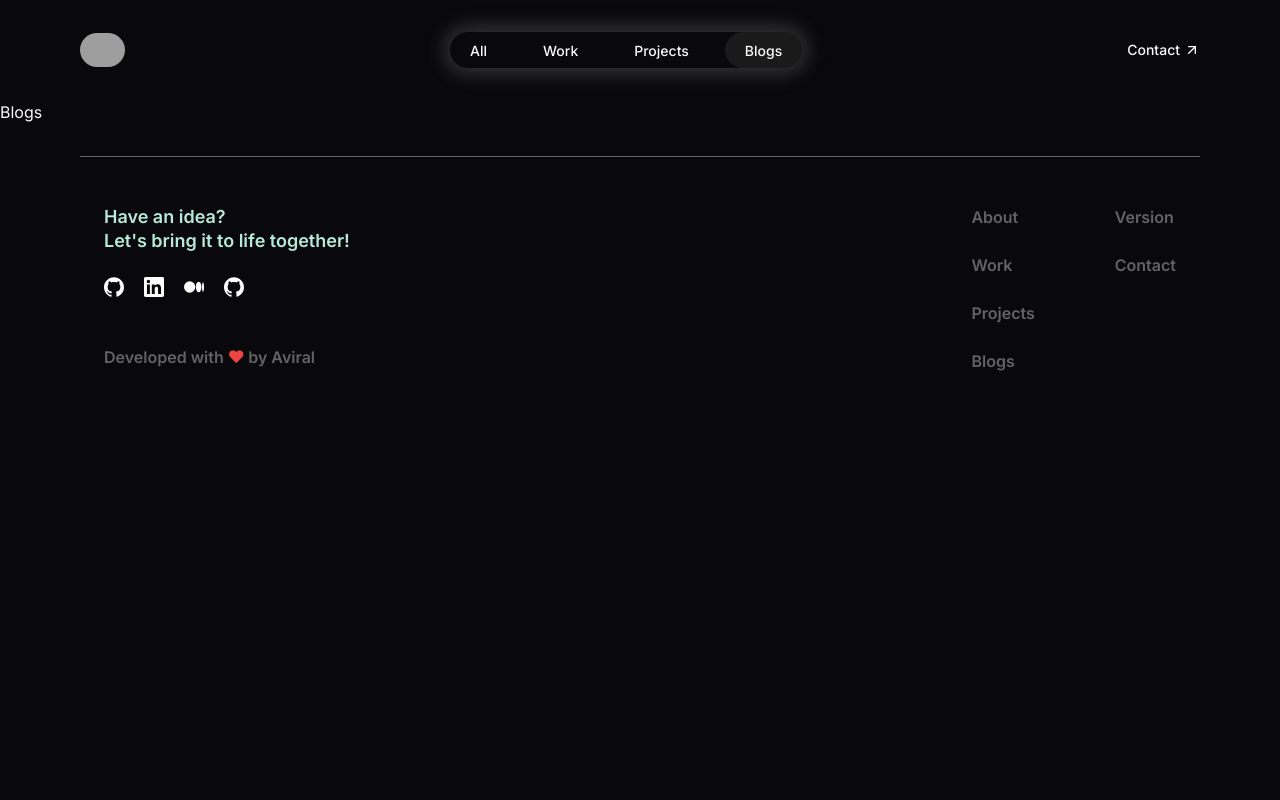
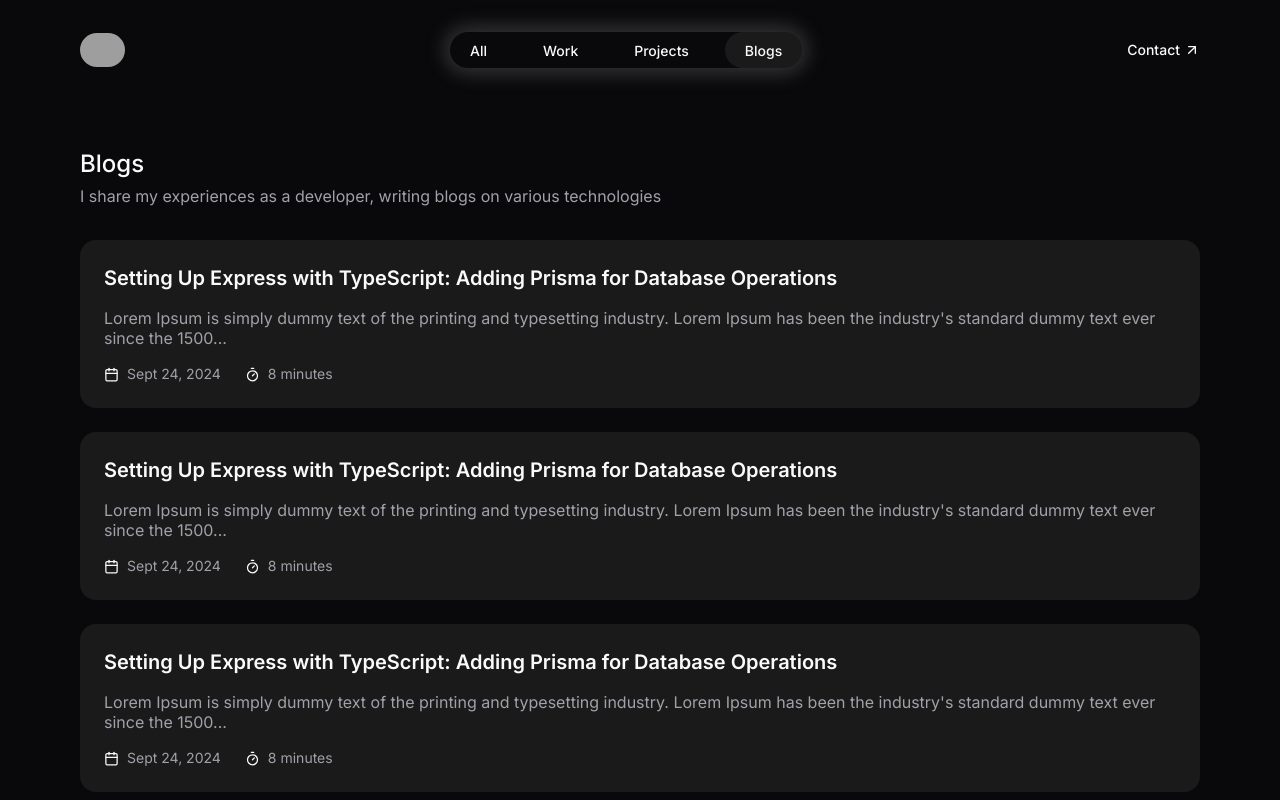
Before and after one commit to aviralj02/portfolio-v2, a Next.js app: page /blogs in a window 1280 px wide. Shown: the top 800 px of the page. Built offline with nearby package versions, Linux system fonts and the light colour scheme; grey boxes are pictures that could not be loaded.

Commit message:
feat: :sparkles: add blogs page + minor css changes

```diff
--- a/src/app/blogs/page.tsx
+++ b/src/app/blogs/page.tsx
@@ -1,9 +1,65 @@
+import BlogCard from "@/components/blogs/BlogCard";
+import PageWrapper from "@/components/PageWrapper";
 import React from "react";
 
 type Props = {};
 
+type BlogType = {
+  title: string;
+  description: string;
+  publishedAt: string;
+  readTime: number;
+  link: string;
+};
+
 const Blogs = (props: Props) => {
-  return <div>Blogs</div>;
+  const blogs: BlogType[] = [
+    {
+      title:
+        "Setting Up Express with TypeScript: Adding Prisma for Database Operations",
+      description:
+        "Lorem Ipsum is simply dummy text of the printing and typesetting industry. Lorem Ipsum has been the industry's standard dummy text ever since the 1500s, Lorem Ipsum is simply dummy text of the printing and typesetting industry. Lorem Ipsum has been the industry's standard dummy text ever si",
+      publishedAt: "Sept 24, 2024",
+      readTime: 8,
+      link: "/",
+    },
+    {
+      title:
+        "Setting Up Express with TypeScript: Adding Prisma for Database Operations",
+      description:
+        "Lorem Ipsum is simply dummy text of the printing and typesetting industry. Lorem Ipsum has been the industry's standard dummy text ever since the 1500s, Lorem Ipsum is simply dummy text of the printing and typesetting industry. Lorem Ipsum has been the industry's standard dummy text ever si",
+      publishedAt: "Sept 24, 2024",
+      readTime: 8,
+      link: "/",
+    },
+    {
+      title:
+        "Setting Up Express with TypeScript: Adding Prisma for Database Operations",
+      description:
+        "Lorem Ipsum is simply dummy text of the printing and typesetting industry. Lorem Ipsum has been the industry's standard dummy text ever since the 1500s, Lorem Ipsum is simply dummy text of the printing and typesetting industry. Lorem Ipsum has been the industry's standard dummy text ever si",
+      publishedAt: "Sept 24, 2024",
+      readTime: 8,
+      link: "/",
+    },
+  ];
+
+  return (
+    <PageWrapper className="flex flex-col gap-8 sm:my-12 my-6">
+      <div className="flex flex-col items-start text-primary gap-1">
+        <h1 className="sm:text-2xl text-xl font-medium">Blogs</h1>
+        <p className="sm:text-base text-sm text-muted-foreground">
+          I share my experiences as a developer, writing blogs on various
+          technologies
+        </p>
+      </div>
+
+      <div className="w-full flex flex-col gap-6">
+        {blogs.map((blog: BlogType) => (
+          <BlogCard key={blog.title} blog={blog} />
+        ))}
+      </div>
+    </PageWrapper>
+  );
 };
 
 export default Blogs;
--- a/src/app/globals.css
+++ b/src/app/globals.css
@@ -28,10 +28,8 @@
     --ring: 240 5.9% 10%;
     --radius: 0.5rem;
     --dim: 0 0% 55%;
+    --navShadow: 0px 0px 20px 5px rgba(150, 150, 150, 0.2);
     /* --navShadow: 0px 0px 20px 5px rgba(0, 0, 0, 0.1); */
-    --navShadow: 0px 0px 20px 5px rgba(150, 150, 150, 0.2);
-    /* --navShadow: 0px 0px 20px 5px rgba(192, 192, 192, 0.25); */
-    /* --navShadow: 0px 0px 20px 5px rgba(240, 128, 128, 0.3); */
   }
 
   .dark {
@@ -40,7 +38,6 @@
     --card: 0 0% 10.2%;
     --card-foreground: 0 0% 98%;
     --card-gradient: linear-gradient(to bottom, #000000, #3c3c3c);
-    /* --card-gradient: linear-gradient(to bottom, black, #333, bl ack); */
     --popover: 240 10% 3.9%;
     --popover-foreground: 0 0% 98%;
     --primary: 0 0% 98%;
--- a/src/app/projects/page.tsx
+++ b/src/app/projects/page.tsx
@@ -9,9 +9,9 @@ type ProjectType = {
   description: string;
   live?: string;
   github: string;
-  banner: string;
   icon: string;
   stack: string[];
+  bgColor: string;
 };
 
 const Projects = (props: Props) => {
@@ -22,7 +22,7 @@ const Projects = (props: Props) => {
         "Platform allowing users to engage in conversational interactions with PDF documents using LLM by Open AI.",
       live: "https://docu-inquire.vercel.app/",
       github: "https://github.com/aviralj02/docu-inquire",
-      banner: process.env.DUMMY_BANNER_LINK!,
+      bgColor: "#6C7AFF",
       icon: process.env.DUMMY_ICON_LINK!,
       stack: [
         "Typescript",
@@ -39,7 +39,7 @@ const Projects = (props: Props) => {
         "Platform allowing users to engage in conversational interactions with PDF documents using LLM by Open AI.",
       live: "https://docu-inquire.vercel.app/",
       github: "https://github.com/aviralj02/docu-inquire",
-      banner: process.env.DUMMY_BANNER_LINK!,
+      bgColor: "#6C7AFF",
       icon: process.env.DUMMY_ICON_LINK!,
       stack: [
         "Typescript",
@@ -56,7 +56,7 @@ const Projects = (props: Props) => {
         "Platform allowing users to engage in conversational interactions with PDF documents using LLM by Open AI.",
       live: "https://docu-inquire.vercel.app/",
       github: "https://github.com/aviralj02/docu-inquire",
-      banner: process.env.DUMMY_BANNER_LINK!,
+      bgColor: "#6C7AFF",
       icon: process.env.DUMMY_ICON_LINK!,
       stack: [
         "Typescript",
@@ -70,11 +70,11 @@ const Projects = (props: Props) => {
   ];
 
   return (
-    <PageWrapper className="flex flex-col sm:my-12 my-6 gap-8">
+    <PageWrapper className="flex flex-col gap-8 sm:my-12 my-6">
       <div className="flex flex-col items-start text-primary gap-1">
         <h1 className="sm:text-2xl text-xl font-medium">Projects</h1>
         <p className="sm:text-base text-sm text-muted-foreground">
-          Here are some of the projects I've worked on
+          Here are some of the projects I&apos;ve worked on
         </p>
       </div>
 
--- a/src/app/work/page.tsx
+++ b/src/app/work/page.tsx
@@ -41,7 +41,7 @@ const Work = (props: Props) => {
           </h1>
           <p className="sm:text-base text-sm text-muted-foreground">
             Growing through hands-on experience, here&apos;s a glimpse into my
-            professional journey so far.
+            professional journey so far
           </p>
         </div>
 
--- a/src/components/Navbar.tsx
+++ b/src/components/Navbar.tsx
@@ -36,7 +36,7 @@ const Navbar = (props: Props) => {
 
   return (
     <nav className="shadow-navShadow rounded-full">
-      <ul className="flex gap-2 sm:gap-4 list-none">
+      <ul className="flex gap-1 sm:gap-4 list-none">
         {navLinks.map((link: NavLink) => (
           <li key={link.label} className="relative py-[6px] px-5">
             <Link
--- /dev/null
+++ b/src/components/blogs/BlogCard.tsx
@@ -0,0 +1,48 @@
+import { Calendar, Timer } from "lucide-react";
+import React from "react";
+
+type Props = {
+  blog: BlogType;
+};
+
+type BlogType = {
+  title: string;
+  description: string;
+  publishedAt: string;
+  readTime: number;
+  link: string;
+};
+
+const BlogCard = ({ blog }: Props) => {
+  return (
+    <a
+      href={blog.link}
+      rel="noreferrer"
+      className="w-full flex flex-col items-start gap-4 p-6 bg-card rounded-2xl hover:bg-muted transition-all"
+    >
+      <h2 className="text-base sm:text-xl text-primary font-semibold">
+        {blog.title}
+      </h2>
+      <p className="text-xs sm:text-base leading-tight sm:leading-tight text-muted-foreground">
+        {blog.description.substring(0, 150) + "..."}
+      </p>
+
+      <div className="flex flex-col sm:flex-row gap-3 sm:gap-6">
+        <div className="flex items-center gap-2">
+          <Calendar width={15} height={15} />
+          <span className="text-muted-foreground text-xs sm:text-sm">
+            {blog.publishedAt}
+          </span>
+        </div>
+        <div className="flex items-center gap-2">
+          <Timer width={15} height={15} />
+          <span className="text-muted-foreground text-xs sm:text-sm">
+            {blog.readTime} minutes
+          </span>
+        </div>
+      </div>
+    </a>
+  );
+};
+
+export default BlogCard;
--- a/src/components/projects/ProjectCard.tsx
+++ b/src/components/projects/ProjectCard.tsx
@@ -16,17 +16,15 @@ type ProjectType = {
   description: string;
   live?: string;
   github: string;
-  banner: string;
   icon: string;
   stack: string[];
+  bgColor: string;
 };
 
 const ProjectCard = ({ project }: Props) => {
   return (
     <div
-      style={{
-        backgroundImage: `url(${project.banner})`,
-      }}
+      style={{ backgroundColor: project.bgColor }}
       className="relative flex flex-col w-full rounded-3xl"
     >
       <div className="bg-transparent h-14 w-full" />
--- a/src/components/work/Timeline.tsx
+++ b/src/components/work/Timeline.tsx
@@ -16,7 +16,7 @@ const Timeline = ({ data }: Props) => {
       {data.map((item, index) => (
         <div key={index} className="flex items-start group cursor-pointer">
           <div className="relative flex flex-col items-center">
-            <div className="w-4 h-4 bg-dim rounded-full flex-shrink-0 group-hover:bg-secondary-text" />
+            <div className="w-4 h-4 bg-dim rounded-full flex-shrink-0 group-hover:bg-secondary-text transition-all" />
             {index !== data.length - 1 && (
               <div className="absolute top-4 w-[2px] h-8 my-4 bg-dim rounded-full" />
             )}
```
